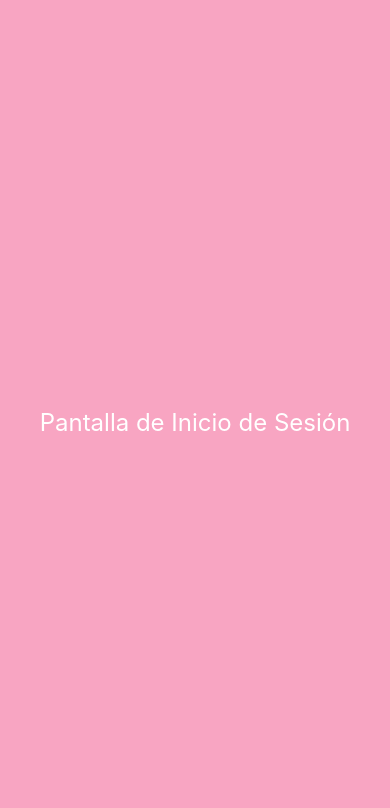
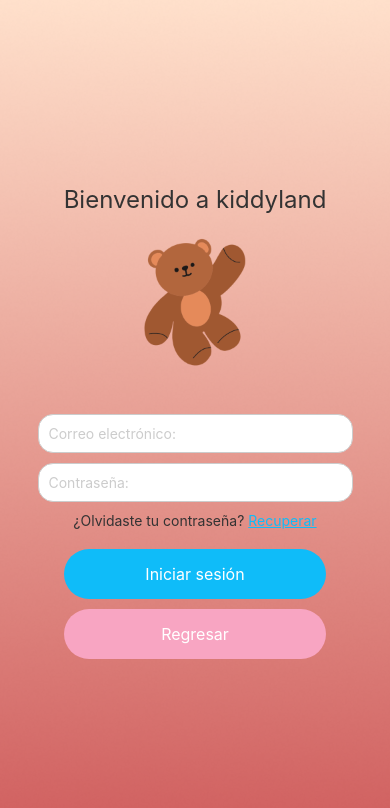
Before and after one commit to rebiiu/kiddyland-app-movil, a React Native app: screen /InicioSesion in a window 390 px wide. Shown: the top 808 px of the page. Built offline with nearby package versions, Linux system fonts and the light colour scheme.

Commit message:
Pantalla de inicio se sesion finalizada, navegabble  la recuperacion de contra 1 y al inicio

```diff
--- a/App.js
+++ b/App.js
@@ -40,6 +40,11 @@ function App() {
           component={RegistroScreen}
           options={{ headerShown: false }}
         />
+        <Stack.Screen
+          name="Inicio"
+          component={InicioScreen}  // Añade la pantalla Inicio
+          options={{ headerShown: false }}
+        />
       </Stack.Navigator>
     </NavigationContainer>
   );
--- a/src/pantallas/Inicio.js
+++ b/src/pantallas/Inicio.js
@@ -0,0 +1,27 @@
+import React from 'react';
+import { View, Text, StyleSheet } from 'react-native';
+
+const InicioScreen = () => {
+  return (
+    <View style={styles.container}>
+      <Text style={styles.text}>Bienvenido a la pantalla de inicio</Text>
+
+
+    </View>
+  );
+};
+
+const styles = StyleSheet.create({
+  container: {
+    flex: 1,
+    justifyContent: 'center',
+    alignItems: 'center',
+    backgroundColor: '#fff',
+  },
+  text: {
+    fontSize: 24,
+    color: '#333',
+  },
+});
+
+export default InicioScreen;
--- a/src/pantallas/InicioSesion.js
+++ b/src/pantallas/InicioSesion.js
@@ -1,24 +1,110 @@
 import React from 'react';
-import { View, Text, StyleSheet } from 'react-native';
+import { View, Text, TextInput, StyleSheet, TouchableOpacity, ImageBackground, Image } from 'react-native';
 
-const InicioSesionScreen = () => {
+const InicioSesionScreen = ({ navigation }) => {
   return (
-    <View style={styles.container}>
-      <Text style={styles.text}>Pantalla de Inicio de Sesión</Text>
-    </View>
+    <ImageBackground source={require('../../assets/recu.png')} style={styles.backgroundImage}>
+      <View style={styles.container}>
+        <Text style={styles.title}>Bienvenido a kiddyland</Text>
+        <Image source={require('../../assets/KIDDYLAND.png')} style={styles.image} />
+
+        <TextInput
+          style={styles.input}
+          placeholder="Correo electrónico:"
+          placeholderTextColor="#ccc"
+          keyboardType="email-address"
+
+        />
+        <TextInput
+          style={styles.input}
+          placeholder="Contraseña:"
+          placeholderTextColor="#ccc"
+          secureTextEntry
+        />
+
+        <TouchableOpacity style={styles.forgotButton} onPress={() => navigation.navigate('Recuperacion1')}>
+          <Text style={styles.forgotText}>¿Olvidaste tu contraseña? <Text style={styles.recoverText}>Recuperar</Text></Text>
+        </TouchableOpacity>
+
+        <TouchableOpacity style={styles.button} onPress={() => navigation.navigate('Inicio')}>
+          <Text style={styles.buttonText}>Iniciar sesión</Text>
+        </TouchableOpacity>
+
+        <TouchableOpacity style={styles.backButton} onPress={() => navigation.navigate('PantallaInicial')}>
+          <Text style={styles.buttonText}>Regresar</Text>
+        </TouchableOpacity>
+      </View>
+    </ImageBackground>
   );
 };
 
 const styles = StyleSheet.create({
+  backgroundImage: {
+    flex: 1,
+    width: '100%',
+    height: '100%',
+    justifyContent: 'center',
+
+
+  },
   container: {
     flex: 1,
     justifyContent: 'center',
     alignItems: 'center',
+    padding: 20,
+
+  },
+  title: {
+    fontSize: 24,
+    marginBottom: 20,
+    color: '#333',
+  },
+  image: {
+    width: 250,
+    height: 150,
+    marginBottom: 30,
+  },
+  input: {
+    width: '90%',
+    padding: 10,
+    borderWidth: 1,
+    borderColor: '#ccc',
+    borderRadius: 15,
+    marginBottom: 10,
+    backgroundColor: '#fff',
+  },
+  forgotButton: {
+    alignItems: 'center',
+    marginBottom: 20
+  },
+  forgotText: {
+    color: '#333',
+  },
+  recoverText: {
+    color: '#0fbcf9',
+    textDecorationLine: 'underline',
+  },
+  button: {
+    backgroundColor: '#0fbcf9',
+    padding: 15,
+    borderRadius: 5,
+    alignItems: 'center',
+    marginBottom: 10,
+    borderRadius: 25,
+    width: '75%'
+  },
+  buttonText: {
+    color: '#fff',
+    fontSize: 16,
+    borderRadius: 25
+  },
+  backButton: {
     backgroundColor: '#f8a5c2',
-  },
-  text: {
-    fontSize: 24,
-    color: '#fff',
+    padding: 15,
+    borderRadius: 5,
+    alignItems: 'center',
+    width: '75%',
+    borderRadius: 25
   },
 });
 
--- a/src/pantallas/Recuperacion1.js
+++ b/src/pantallas/Recuperacion1.js
@@ -1,11 +1,13 @@
 import React from 'react';
-import { View, Text, StyleSheet, TextInput, TouchableOpacity, Image } from 'react-native';
+import { View, Text, StyleSheet, TextInput, TouchableOpacity, Image, ImageBackground } from 'react-native';
 
 const RecuperaContrasenaScreen = ({ navigation }) => {
   return (
+
     <View style={styles.container}>
       <Text style={styles.title}>Recupera tu contraseña</Text>
       <Text style={styles.subtitle}>¡Sigue los pasos!</Text>
+
       <Image source={require('../../assets/KIDDYLAND.png')} style={styles.image} />
       <TextInput
         style={styles.input}
@@ -14,18 +16,29 @@ const RecuperaContrasenaScreen = ({ navigation }) => {
         keyboardType="email-address"
       />
       <View style={styles.buttonContainer}>
+
         <TouchableOpacity style={styles.cancelButton} onPress={() => navigation.goBack()}>
           <Text style={styles.cancelButtonText}>Cancelar</Text>
         </TouchableOpacity>
+
         <TouchableOpacity style={styles.nextButton} onPress={() => {/* Handle next action */}}>
           <Text style={styles.nextButtonText}>Siguiente</Text>
         </TouchableOpacity>
+
       </View>
     </View>
   );
 };
 
 const styles = StyleSheet.create({
+  backgroundImage: {
+    flex: 1,
+    width: '100%',
+    height: '100%',
+    justifyContent: 'center',
+
+
+  },
   container: {
     flex: 1,
     justifyContent: 'center',
@@ -46,7 +59,7 @@ const styles = StyleSheet.create({
   },
   image: {
     width: 100,
-    height: 100,
+    height: 200,
     marginBottom: 30,
   },
   input: {
```
